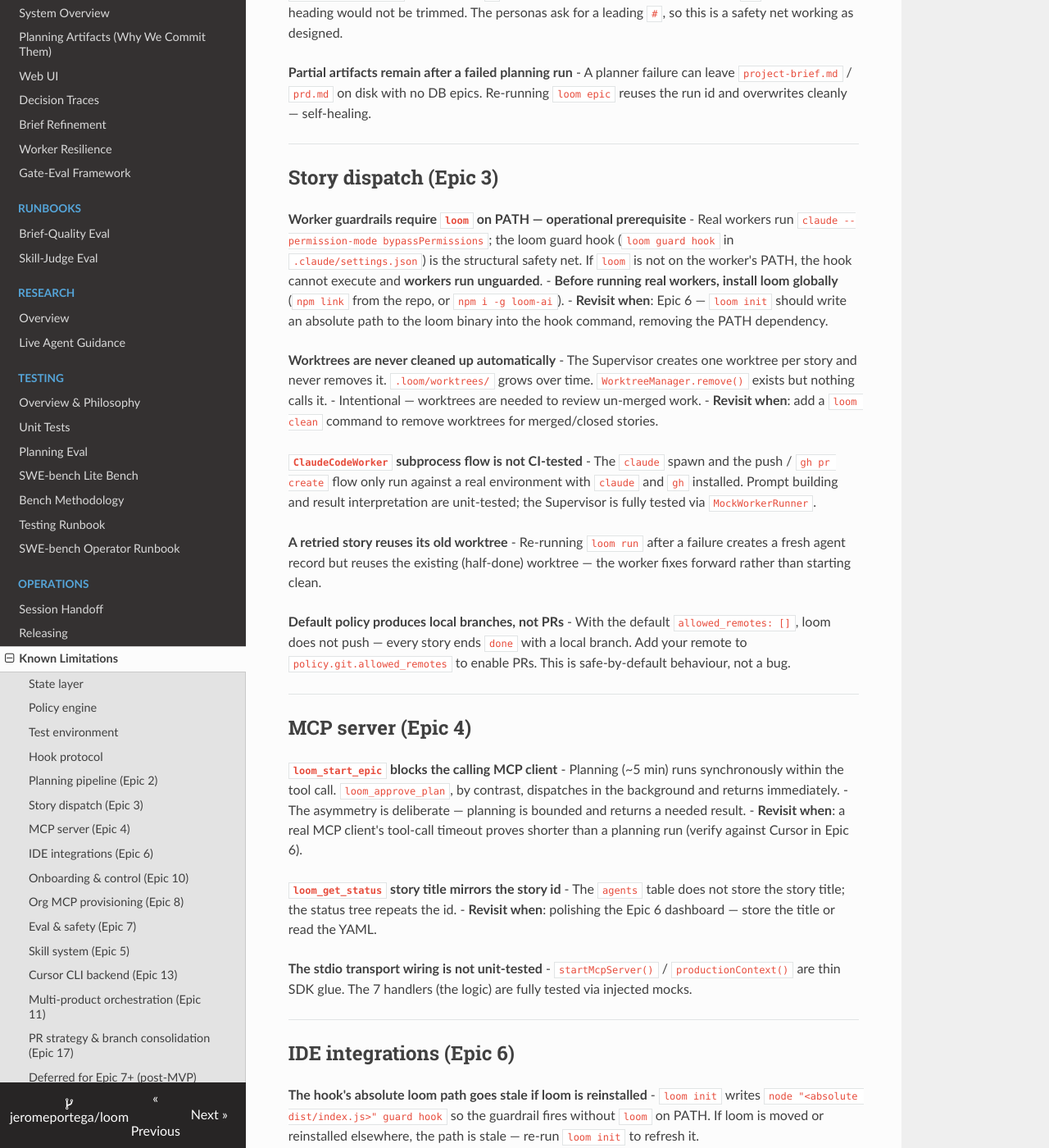
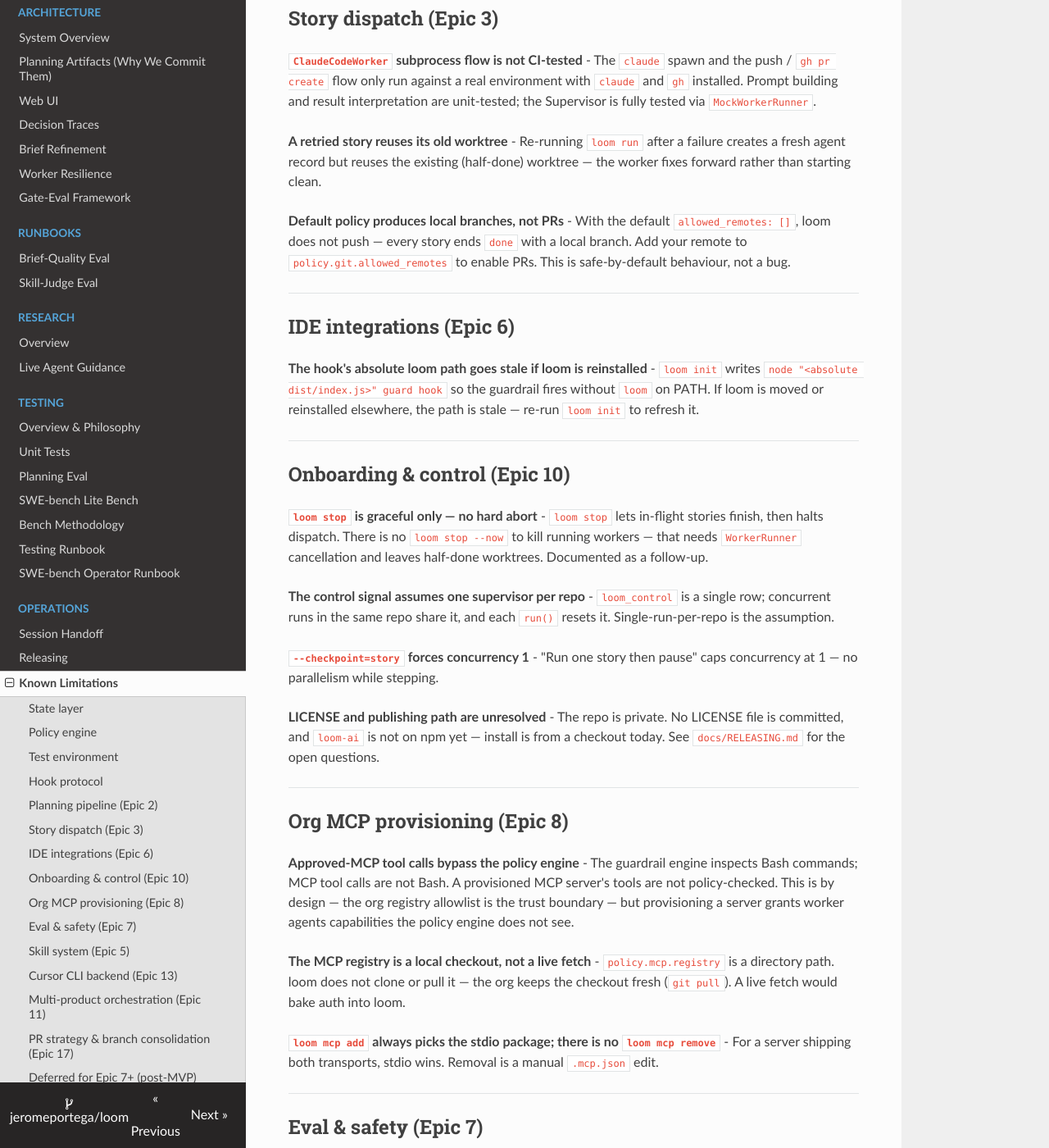
Before and after one commit to jeromeportega/loom, an MkDocs documentation site: the page built from docs/operations/known-limitations.md, in a window 1280 px wide and 1400 px high, scrolled down 1877 px. Shown: the whole window at 82% size. Built offline with MkDocs 1.6.1, drawn with Linux system fonts in a browser that asks for light colours; nearby versions of some CDN libraries; some of the changed text lies outside the part shown.

Commit message:
docs(known-limitations): prune limitations that no longer hold at v6.0.0
Remove eight stale limitation entries that contradict shipped behavior:
- _db 'would break with multiple repos' (multi-repo orchestration shipped)
- MCP server (Epic 4) entire section (loom no longer ships an MCP server)
- 'Slash commands assume the loom MCP server' and 'project-MCP discovery path' (IDE integrations, same reason)
- 'Worker guardrails require loom on PATH' (loom init now writes an absolute path)
- 'Worktrees are never cleaned up automatically' (prune_orphan_worktrees=on shipped)
- 'loom_start_epic blocks the MCP client' from planning pipeline (MCP server removed)
- Skill generation 'no opt-out beyond unsetting ANTHROPIC_API_KEY' (policy.agents.skill_generation toggle shipped)
Correct 'Web UI / hosted dashboard' deferred item: local loom web shipped.

Add packages/loom-core/test/docs/knownLimitations.test.ts with 16 forbidden-substring
assertions covering every removed claim plus retained-set sanity checks.

Co-Authored-By: Claude Sonnet 4.6 <noreply@anthropic.com>

```diff
--- a/docs/operations/known-limitations.md
+++ b/docs/operations/known-limitations.md
@@ -5,10 +5,6 @@ Tracking deferred work and known edge cases. Each item has a deferral reason and
 ---
 
 ## State layer
-
-**Module-level DB singleton in `Database.ts`**
-- `_db: Database | null` is a module-scoped variable. Fine for the single-repo CLI; would break if loom ever ran multiple repos in one process.
-- **Revisit when**: we add multi-repo orchestration or daemon mode.
 
 **`loom status` only shows the latest agent per story**
 - `AgentStore.getByStory` returns the most recent attempt, hiding retries.
@@ -62,11 +58,6 @@ Tracking deferred work and known edge cases. Each item has a deferral reason and
   context broadcast to many agents in Epic 3 and skill manifests in Epic 5.
 - **Revisit when**: implementing Epic 3 worker dispatch — cache the project context.
 
-**`loom_start_epic` blocks the MCP client**
-- The MCP tool runs the planner to completion (minutes) before returning. The server
-  stays responsive but the calling client may hit a tool-call timeout.
-- **Revisit when**: Epic 4 — consider returning a run id immediately and polling.
-
 **Concurrent planning runs can race on epic numbering**
 - `Planner.nextEpicId()` reads-then-writes; two runs started together could collide on
   the epics primary key. Fails loudly (no data corruption); low likelihood.
@@ -89,23 +80,6 @@ Tracking deferred work and known edge cases. Each item has a deferral reason and
 
 ## Story dispatch (Epic 3)
 
-**Worker guardrails require `loom` on PATH — operational prerequisite**
-- Real workers run `claude --permission-mode bypassPermissions`; the loom guard hook
-  (`loom guard hook` in `.claude/settings.json`) is the structural safety net. If
-  `loom` is not on the worker's PATH, the hook cannot execute and **workers run
-  unguarded**.
-- **Before running real workers, install loom globally** (`npm link` from the repo,
-  or `npm i -g loom-ai`).
-- **Revisit when**: Epic 6 — `loom init` should write an absolute path to the loom
-  binary into the hook command, removing the PATH dependency.
-
-**Worktrees are never cleaned up automatically**
-- The Supervisor creates one worktree per story and never removes it. `.loom/worktrees/`
-  grows over time. `WorktreeManager.remove()` exists but nothing calls it.
-- Intentional — worktrees are needed to review un-merged work.
-- **Revisit when**: add a `loom clean` command to remove worktrees for merged/closed
-  stories.
-
 **`ClaudeCodeWorker` subprocess flow is not CI-tested**
 - The `claude` spawn and the push / `gh pr create` flow only run against a real
   environment with `claude` and `gh` installed. Prompt building and result
@@ -122,39 +96,12 @@ Tracking deferred work and known edge cases. Each item has a deferral reason and
 
 ---
 
-## MCP server (Epic 4)
-
-**`loom_start_epic` blocks the calling MCP client**
-- Planning (~5 min) runs synchronously within the tool call. `loom_approve_plan`, by
-  contrast, dispatches in the background and returns immediately.
-- The asymmetry is deliberate — planning is bounded and returns a needed result.
-- **Revisit when**: a real MCP client's tool-call timeout proves shorter than a
-  planning run (verify against Cursor in Epic 6).
-
-**`loom_get_status` story title mirrors the story id**
-- The `agents` table does not store the story title; the status tree repeats the id.
-- **Revisit when**: polishing the Epic 6 dashboard — store the title or read the YAML.
-
-**The stdio transport wiring is not unit-tested**
-- `startMcpServer()` / `productionContext()` are thin SDK glue. The 7 handlers (the
-  logic) are fully tested via injected mocks.
-
----
-
 ## IDE integrations (Epic 6)
 
 **The hook's absolute loom path goes stale if loom is reinstalled**
 - `loom init` writes `node "<absolute dist/index.js>" guard hook` so the guardrail
   fires without `loom` on PATH. If loom is moved or reinstalled elsewhere, the path
   is stale — re-run `loom init` to refresh it.
-
-**Slash commands assume the loom MCP server is connected**
-- The `/loom-*` skills call `loom_*` MCP tools (with a CLI fallback). A normal
-  `loom init` writes both `.mcp.json` and the skills, so they stay consistent.
-
-**Claude Code project-MCP discovery path**
-- loom writes a project-root `.mcp.json`. Confirm this matches the current Claude Code
-  release's project-scoped MCP discovery during real-world use.
 
 ---
 
@@ -233,10 +180,6 @@ Tracking deferred work and known edge cases. Each item has a deferral reason and
 - Worker bash commands are audited into the worktree's DB, not the main DB (the Epic 3
   audit-fragmentation issue). `SkillGenerator` uses the story spec + worker summary +
   log tail instead. Adequate, but thinner than a full trace.
-
-**Skill generation costs one Haiku call per successful story**
-- No opt-out beyond unsetting `ANTHROPIC_API_KEY`. A `policy.agents.skill_generation`
-  toggle (on/off/sampled) is the planned control.
 
 **`SkillSelector` uses shallow keyword matching**
 - Token overlap with a stopword list — no stemming or embeddings. The interface is
```
Also changed, not shown: other parts of docs/operations/known-limitations.md (+1 -1 lines), 1 other file.
